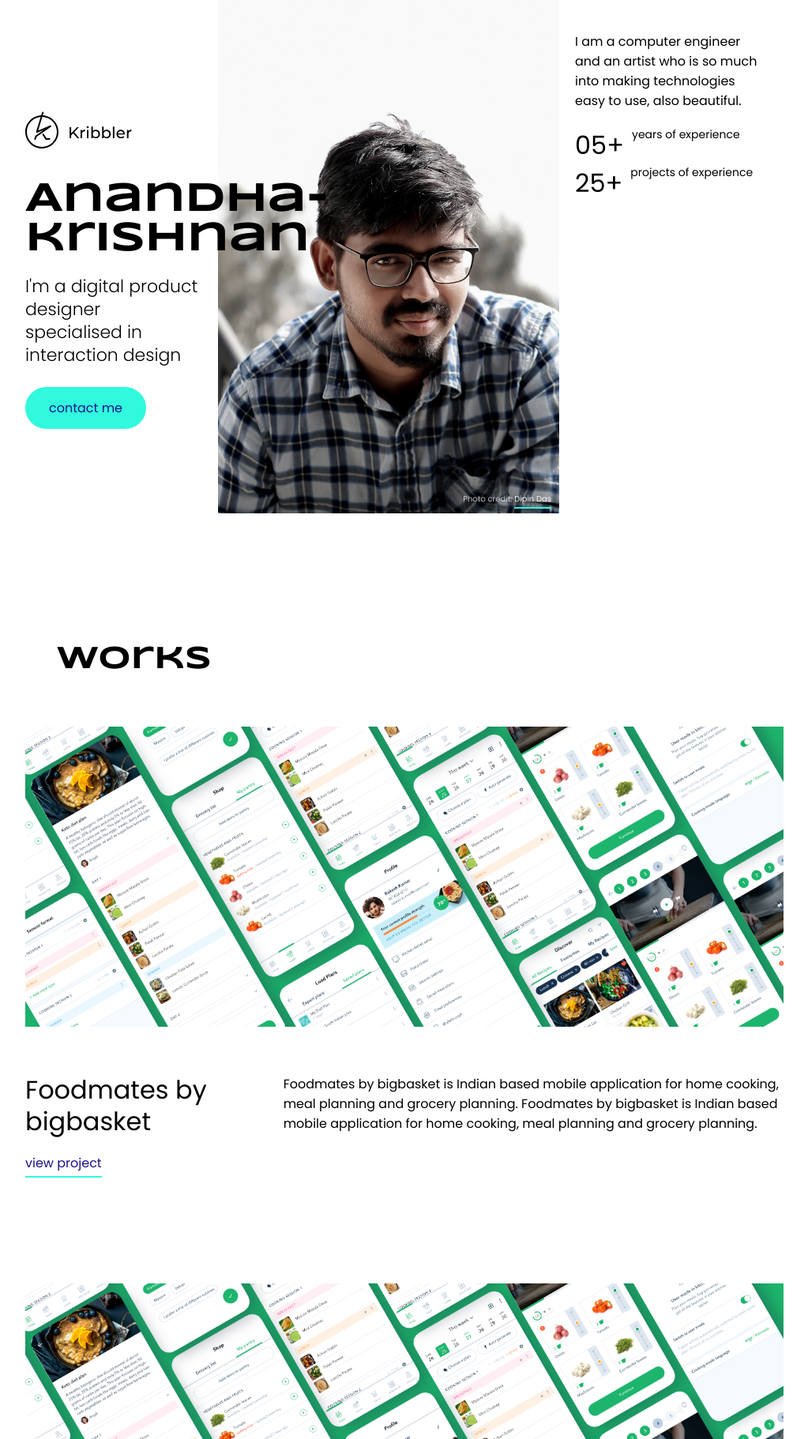
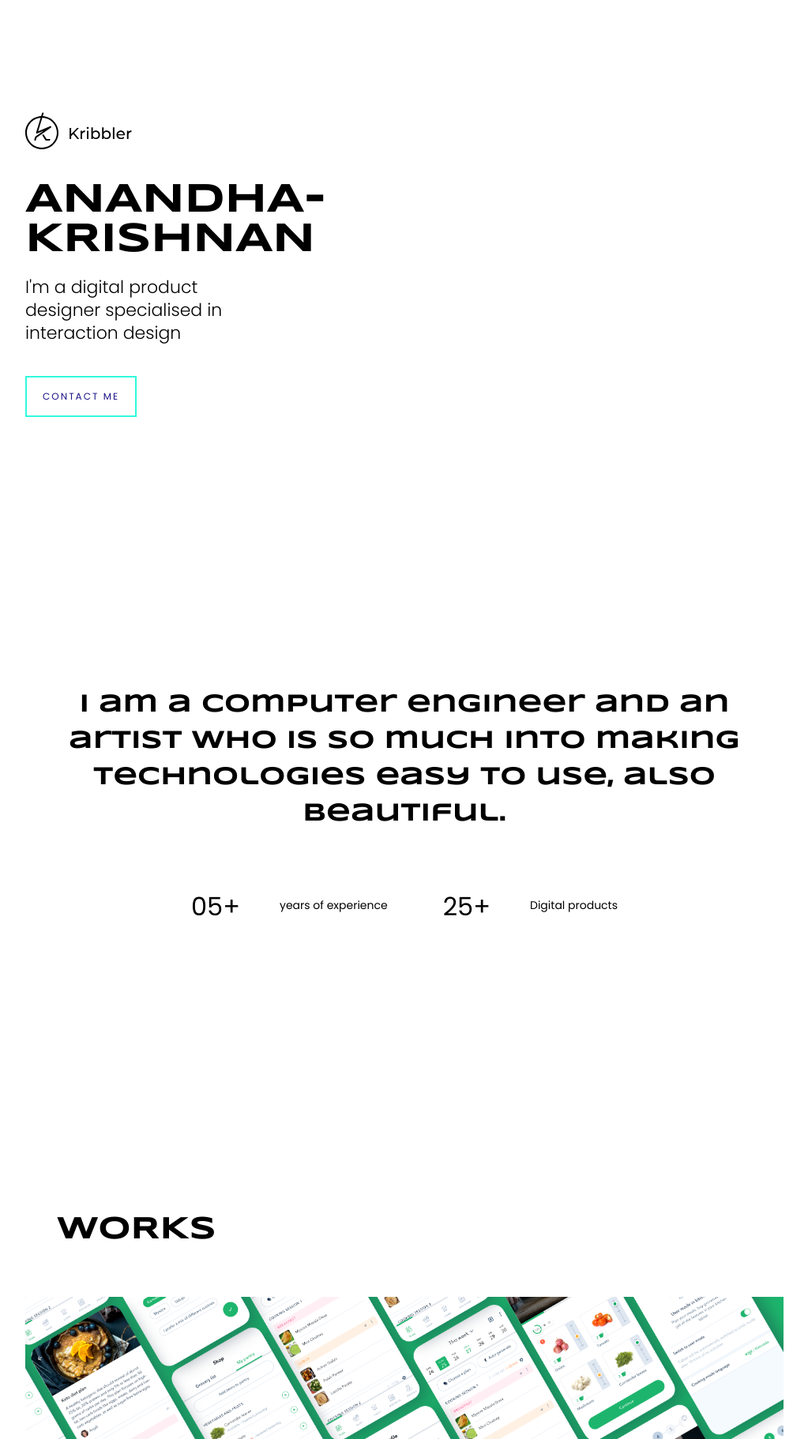
Before and after one commit to KrishnaAnandh/Kribbler.design, a PHP site: page / in a window 1280 px wide. Shown: the top 1822 px of the page at 79% size, without its empty margins (128-1151 px from the left). Run offline with PHP 8.4, Linux system fonts and the light colour scheme.

Commit message:
Major changes in Home

```diff
--- a/css/style.css
+++ b/css/style.css
@@ -9,6 +9,9 @@
 
 a{
     color: #1b1486;
+    font-size: 12px;
+    text-transform: uppercase;
+    letter-spacing: 2px;
     text-decoration: none;
     transition: all .4s cubic-bezier(0.21, 0.05, 0, 1.01);
 
@@ -25,15 +28,44 @@
     transition: all .2s ease;
 }
 a:hover{
-    letter-spacing: 2px;
+    letter-spacing: 4px;
 }
 /*
 a:hover::after{
    top: 100%;
 }
 */
-.btn::after, .btn a::after{
-    background-color: transparent;
+.btn{
+    background: transparent;
+    border: 2px solid #30f9dd;
+    color: #1b1486;
+    padding: 15px 20px;
+    width: fit-content;
+    overflow: hidden;
+}
+.btn:hover, .btn a:hover{
+    letter-spacing: 2px;
+}
+.btn a::after{
+    background: transparent;
+}
+.btn::after{
+    background-color: #30f9dd;
+    content: "";
+    position: absolute;
+    transform: skewX(20deg);
+    top: 0%;
+    bottom: 0;
+    left: -125%;
+    height: 100%;
+    width: 115%;
+    z-index: -2;
+    transition: all .8s cubic-bezier(0.2, 0, 0, 1);
+}
+
+.btn:hover::after, .btn a:hover::after{
+    transform: skewX(-20deg);
+    left: -5%;
 }
 
 .heads p{
@@ -43,6 +75,7 @@
     font-family: "Syncopate";
     font-weight: 700;
     width: 100%;
+    text-transform: uppercase;
 }
 
 .header{
@@ -152,6 +192,7 @@
     font-family: "Syncopate";
     font-weight: 700;
     width: 150%;
+    text-transform: uppercase;
 }
 .hero-name h1 span{
     font-family: inherit;
@@ -170,10 +211,6 @@
     margin-top: 40px;
 }
 .hero-cta a{
-    padding: 15px 30px;
-    color: #1b1486;
-    background-color: #30f9dd;
-    border-radius: 60px;
     margin-top: 40px;
     text-decoration: none;
 }
@@ -183,6 +220,7 @@
     background: #382fc5;
     height: 100%;
     overflow: hidden;
+    visibility: hidden;
 }
 .hero-image-holder img{
     height: 100%;
@@ -200,19 +238,54 @@
 .hero-image-holder a{
     color: rgba(255,255,255,0.9);
 }
-.hero-summary-bio{
+
+
+.bio{
+    position: relative;
+    width: 100%;
+}
+.bio-container{
+    position: relative;
+    padding: 200px 0;
+}
+.bio-summary{
+    font-family: 'Syncopate';
+    font-size: 32px;
+    line-height: 46px;
+    text-align: center;
     padding: 20px 0;
 }
-.hero-summary-fig{
+.bio-figures{
+    display: flex;
+    flex-direction: row;
+    justify-content:space-between;
+    max-width: 540px;
+    left: 0;
+    right: 0;
+    margin: auto;
+    margin-top: 50px;
+}
+.bio-fig-item{
     display: flex;
 }
-.hero-summary-num{
+.bio-fignum{
     font-size: 32px;
 
 }
-.hero-summary-numtxt{
+.bio-figtxt{
     font-size: 14px;
-    padding-left: 10px;
+    padding: 12px 0;
+    padding-left: 50px;
+}
+.bio-figtxt::before{
+    position: absolute;
+    content: "";
+    height: 1px;
+    width: 20px;
+    background: #fff;
+    left: 10%;
+    top: 50%;
+    transform: translateY(-50%);
 }
 
 
--- a/index.html
+++ b/index.html
@@ -44,13 +44,21 @@
                 $('.header').removeClass("show");
             }
 
-            if(scroll > 580 && scroll < 3230){
+            if(scroll > 480 && scroll < 999){
+                $('body').removeClass("background-black");
+                $('body').addClass("background-turq");
+                $('.header').css("background","#1b1486");
+                $('.header-logo').css("filter", "invert(100%)");
+            }
+            else if(scroll > 1000 && scroll < 3900){
+                $('body').removeClass("background-turq");
                 $('body').addClass("background-black");
                 $('.header').css("background","#000");
                 $('.header-logo').css("filter", "invert(100%)");
             }
             else{
                 $('body').removeClass("background-black");
+                $('body').removeClass("background-turq");
                 $('.header').css("background","#fff");
                 $('.header-logo').css("filter", "invert(0%)");
             }
@@ -79,7 +87,7 @@
             <li>Works</li><li>Blogs</li><li>About</li><li>Contact</li>
         </ul>
     </div>
-    <div class="header-cta"><a href="#">Contact me</a></div>
+    <div class="header-cta btn"><a href="#">Contact me</a></div>
     </section>
 
     <section class="hero">
@@ -110,14 +118,20 @@
             <div class="hero-image">
                 <div class="hero-image-holder"><img src="img/anandhakrishnan-kribbler.jpg"/><p>Photo credit: <a href="#">Dipin Das</a></p></div>
             </div>
-            <div class="hero-summary">
-                <div class="hero-summary-bio">I am a computer engineer and an artist who is so much into making technologies easy to use, also beautiful.</div>
-                <div class="hero-summary-fig"><div class="hero-summary-num">05+</div><div class="hero-summary-numtxt">years of experience</div></div>
-                <div class="hero-summary-fig"><div class="hero-summary-num">25+</div><div class="hero-summary-numtxt">projects of experience</div></div>
-            </div>
         </div>
     </section>
 
+
+    <section class="bio">
+        <div class="bio-container container">
+            <div class="bio-summary">I am a computer engineer and an artist who is so much into making technologies easy to use, also beautiful.</div>
+            <div class="bio-figures">
+                <div class="bio-fig-item"><div class="bio-fignum">05+</div><div class="bio-figtxt">years of experience</div></div>
+                <div class="bio-fig-item"><div class="bio-fignum">25+</div><div class="bio-figtxt">Digital products</div></div>
+            </div>
+        </div>
+
+    </section>
     <section class="clientele">
         <div class="client-holder">
 
```
Also changed, not shown: other parts of css/style.css (+27 -7 lines), js/script.js (+40 -4 lines).
